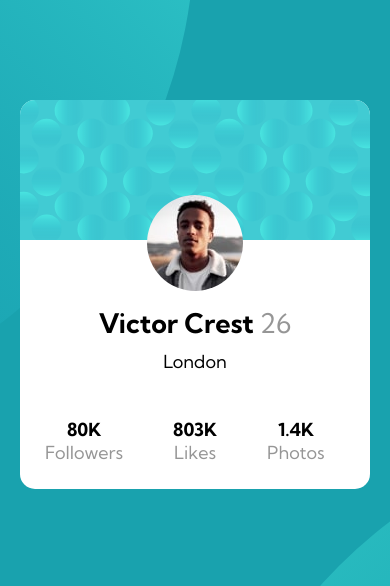
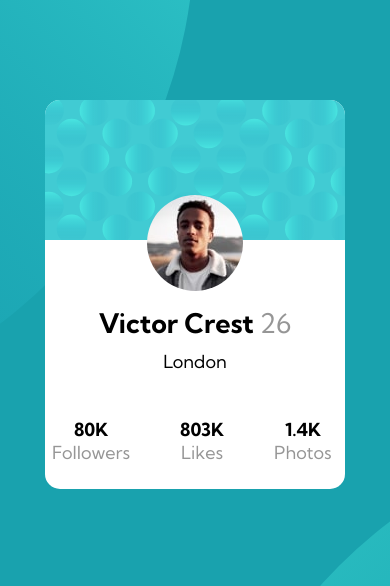
Before and after one commit to abhijain2003/profile-card-challenge, a plain HTML site: page index.html in a window 390 px wide. Shown: the top 586 px of the page. Drawn offline with Linux system fonts and the light colour scheme.

Commit message:
Update index.css

```diff
--- a/index.css
+++ b/index.css
@@ -61,3 +61,14 @@ h2  {
 .num  {
     font-weight: 700;
 }
+
+@media  (max-width: 425px)  {
+    .container  {
+        max-width: 300px;
+    }
+
+    .box-content  {
+        width: 250px;
+        position: relative;
+        left: -18px;
+    }
```
